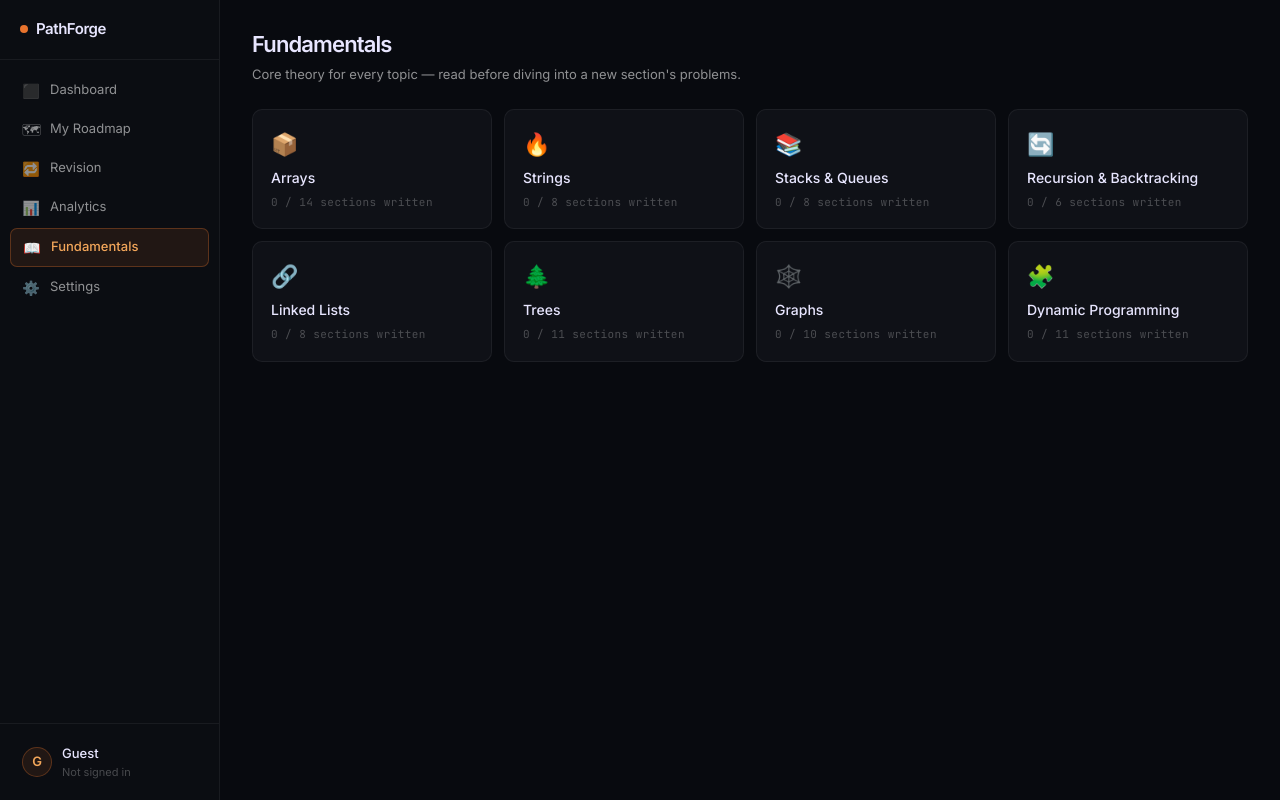
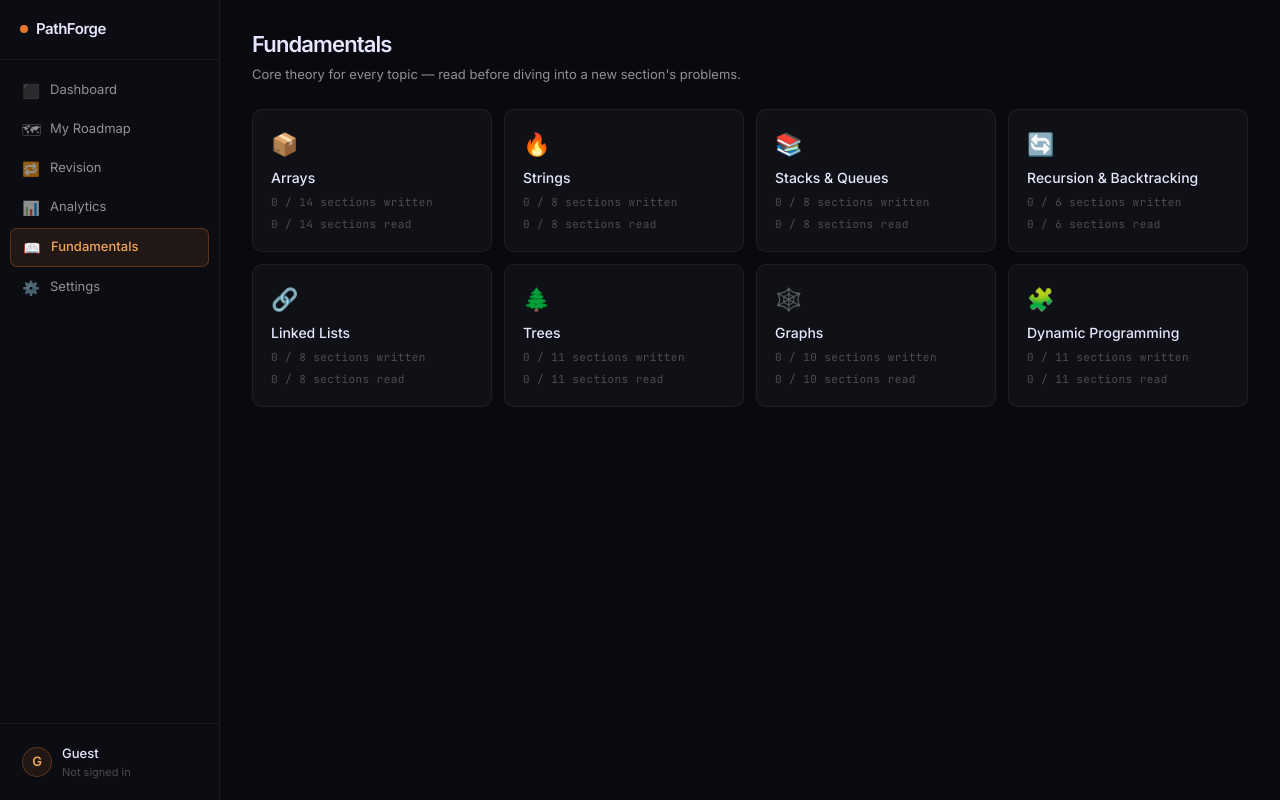
Before and after one commit to naman-0230/pathforge, a React (Vite) app in the folder REACT/: page /fundamentals in a window 1280 px wide. Built offline with nearby package versions, Linux system fonts and the light colour scheme.

Commit message:
fundamentals page timestamp and mark as read logic

```diff
--- a/REACT/src/pages/DashboardPage.jsx
+++ b/REACT/src/pages/DashboardPage.jsx
@@ -27,6 +27,7 @@ import { isProblemSolved } from '../utils/progress.js';
 import { isTopicWeak } from '../utils/weakPoints.js';
 import { loadJSON, saveJSON } from '../utils/storage.js';
 import { slugify } from '../utils/slug.js';
+import { isSectionFundamentalsRead } from '../utils/fundamentalsRead.js';
 import {
   getOrRegenerateRoadmapState,
   resolveRoadmapBreakdown,
@@ -124,6 +125,7 @@ function getFundamentalsPrompt(roadmapState) {
 
       if (!allSolved) {
         if (!prevSectionJustCompleted) return null;
+        if (isSectionFundamentalsRead(topic.key, sectionName)) return null;
         if (isFundamentalsPromptDismissed(topic.key, sectionName)) return null;
         return {
           nextTopicKey: topic.key,
--- a/REACT/src/pages/FundamentalsPage.jsx
+++ b/REACT/src/pages/FundamentalsPage.jsx
@@ -1,6 +1,7 @@
 import { Link } from 'react-router-dom';
 import Sidebar from '../components/Sidebar';
-import { listFundamentalsTopics } from '../data/fundamentals.js';
+import { listFundamentalsTopics, getTopicFundamentals } from '../data/fundamentals.js';
+import { getTopicFundamentalsReadCount } from '../utils/fundamentalsRead.js';
 import '../styles/app.css';
 import '../styles/fundamentals.css';
 
@@ -15,7 +16,13 @@ import '../styles/fundamentals.css';
 // a #section-slug hash), skipping this index page entirely. This page is for
 // manual browsing.
 export default function FundamentalsPage() {
-  const topicList = listFundamentalsTopics();
+  const topicList = listFundamentalsTopics().map((t) => {
+    const sectionNames = getTopicFundamentals(t.key)?.sections.map((s) => s.name) || [];
+    return {
+      ...t,
+      readCount: getTopicFundamentalsReadCount(t.key, sectionNames),
+    };
+  });
 
   return (
     <div className="app-layout">
@@ -36,6 +43,9 @@ export default function FundamentalsPage() {
               <div className="fundamentals-card-count">
                 {t.writtenCount} / {t.sectionCount} sections written
               </div>
+              <div className="fundamentals-card-count">
+                {t.readCount} / {t.sectionCount} sections read
+              </div>
             </Link>
           ))}
         </div>
--- a/REACT/src/pages/TopicFundamentalsPage.jsx
+++ b/REACT/src/pages/TopicFundamentalsPage.jsx
@@ -1,10 +1,15 @@
-import { useEffect } from 'react';
+import { useEffect, useState } from 'react';
 import { useParams, useLocation, Link } from 'react-router-dom';
 import ReactMarkdown from 'react-markdown';
 import remarkGfm from 'remark-gfm';
 import Sidebar from '../components/Sidebar';
 import { getTopicFundamentals } from '../data/fundamentals.js';
 import { slugify } from '../utils/slug.js';
+import {
+  getSectionReadDate,
+  getTopicFundamentalsReadCount,
+  markSectionFundamentalsRead,
+} from '../utils/fundamentalsRead.js';
 import '../styles/app.css';
 import '../styles/fundamentals.css';
 
@@ -24,6 +29,17 @@ export default function TopicFundamentalsPage() {
   const { topicKey } = useParams();
   const location = useLocation();
   const topicData = getTopicFundamentals(topicKey);
+
+  const [, forceRefresh] = useState(0);
+
+  const readCount = topicData
+    ? getTopicFundamentalsReadCount(topicKey, topicData.sections.map((s) => s.name))
+    : 0;
+
+  function handleMarkRead(sectionName) {
+    markSectionFundamentalsRead(topicKey, sectionName);
+    forceRefresh((n) => n + 1);
+  }
 
   useEffect(() => {
     if (!location.hash) return;
@@ -63,6 +79,7 @@ export default function TopicFundamentalsPage() {
             {topicData.sections.map((s) => (
               <a key={s.name} href={`#${slugify(s.name)}`} className="fundamentals-toc-link">
                 {s.name}
+                {getSectionReadDate(topicKey, s.name) && <span style={{ color: 'var(--green, #3fae63)' }}> ✓</span>}
                 {s.isPlaceholder && <span className="fundamentals-toc-unwritten"> ·</span>}
               </a>
             ))}
@@ -79,13 +96,43 @@ export default function TopicFundamentalsPage() {
           <div className="page-header" style={{ marginBottom: 8 }}>
             <div>
               <h1>{topicData.icon} {topicData.label} — Fundamentals</h1>
-              <p className="page-sub">Read this before starting {topicData.label} problems.</p>
+              <p className="page-sub">
+                Read this before starting {topicData.label} problems. {readCount} / {topicData.sections.length} sections read.
+              </p>
             </div>
           </div>
 
           {topicData.sections.map((s) => (
             <section key={s.name} id={slugify(s.name)} className="fundamentals-section">
-              <h2 className="fundamentals-section-title">{s.name}</h2>
+              <div
+                style={{
+                  display: 'flex',
+                  alignItems: 'center',
+                  justifyContent: 'space-between',
+                  gap: 12,
+                  marginBottom: 8,
+                }}
+              >
+                <h2 className="fundamentals-section-title" style={{ marginBottom: 0 }}>
+                  {s.name}
+                </h2>
+                {getSectionReadDate(topicKey, s.name) ? (
+                  <span
+                    style={{
+                      fontSize: 12,
+                      fontWeight: 600,
+                      color: 'var(--green, #3fae63)',
+                      whiteSpace: 'nowrap',
+                    }}
+                  >
+                    ✓ Read on {getSectionReadDate(topicKey, s.name)}
+                  </span>
+                ) : (
+                  <button className="btn btn-sm" onClick={() => handleMarkRead(s.name)}>
+                    Mark as read
+                  </button>
+                )}
+              </div>
               {s.blurb && <p className="fundamentals-section-blurb">{s.blurb}</p>}
               <div className="fundamentals-content markdown-body">
                 <ReactMarkdown remarkPlugins={[remarkGfm]}>{s.content}</ReactMarkdown>
--- /dev/null
+++ b/REACT/src/utils/fundamentalsRead.js
@@ -0,0 +1,44 @@
+import { loadJSON, saveJSON } from './storage.js';
+import { slugify } from './slug.js';
+
+const FUNDAMENTALS_READ_KEY = 'pathforge:fundamentals:read';
+
+function getLocalDateStr(date = new Date()) {
+  const pad = (n) => String(n).padStart(2, '0');
+  return `${date.getFullYear()}-${pad(date.getMonth() + 1)}-${pad(date.getDate())}`;
+}
+
+export function getFundamentalsReadMap() {
+  return loadJSON(FUNDAMENTALS_READ_KEY, {});
+}
+
+export function getSectionReadDate(topicKey, sectionName) {
+  const readMap = getFundamentalsReadMap();
+  return readMap?.[topicKey]?.[slugify(sectionName)] ?? null;
+}
+
+export function isSectionFundamentalsRead(topicKey, sectionName) {
+  return !!getSectionReadDate(topicKey, sectionName);
+}
+
+export function markSectionFundamentalsRead(topicKey, sectionName, dateRead = getLocalDateStr()) {
+  const readMap = getFundamentalsReadMap();
+  const sectionSlug = slugify(sectionName);
+  const existing = readMap?.[topicKey]?.[sectionSlug];
+
+  if (existing) return existing;
+
+  saveJSON(FUNDAMENTALS_READ_KEY, {
+    ...readMap,
+    [topicKey]: {
+      ...(readMap[topicKey] || {}),
+      [sectionSlug]: dateRead,
+    },
+  });
+
+  return dateRead;
+}
+
+export function getTopicFundamentalsReadCount(topicKey, sectionNames = []) {
+  return sectionNames.filter((sectionName) => isSectionFundamentalsRead(topicKey, sectionName)).length;
+}
```
Also changed, not shown: 1 other file (tests, documents, lock files or other folders).
